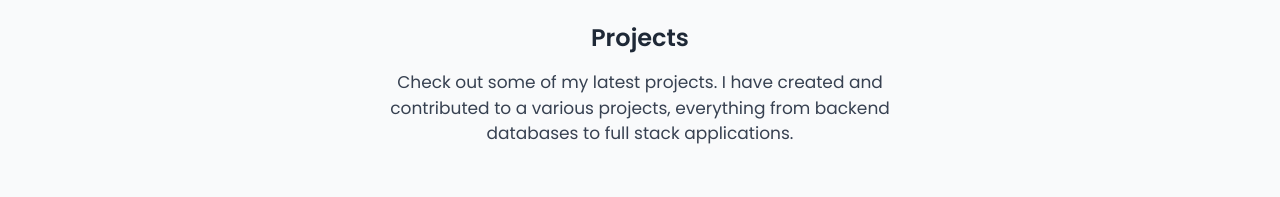
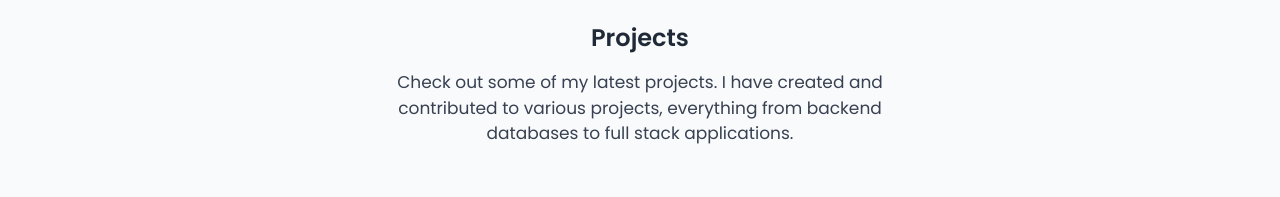
Before and after one commit to giftilicious/Gifty-Portfolio, a plain HTML site: page public/portfolio.html in a window 1280 px wide. Shown: the part 221-418 px from the top of the page. Drawn offline with nearby package versions, Linux system fonts and the light colour scheme.

Commit message:
Modified copy on portfolio page

```diff
--- a/public/portfolio.html
+++ b/public/portfolio.html
@@ -70,7 +70,7 @@
       <div class="pt-24 sm:w-3/4 lg:w-1/2 mx-auto px-8">
         <h2 class="text-gray-800 text-2xl text-center font-semibold">Projects</h2>
         <p class="text-gray-700 text-center mt-4">
-          Check out some of my latest projects. I have created and contributed to a various projects, everything from
+          Check out some of my latest projects. I have created and contributed to various projects, everything from
           backend databases to full stack applications.
         </p>
       </div>
```
